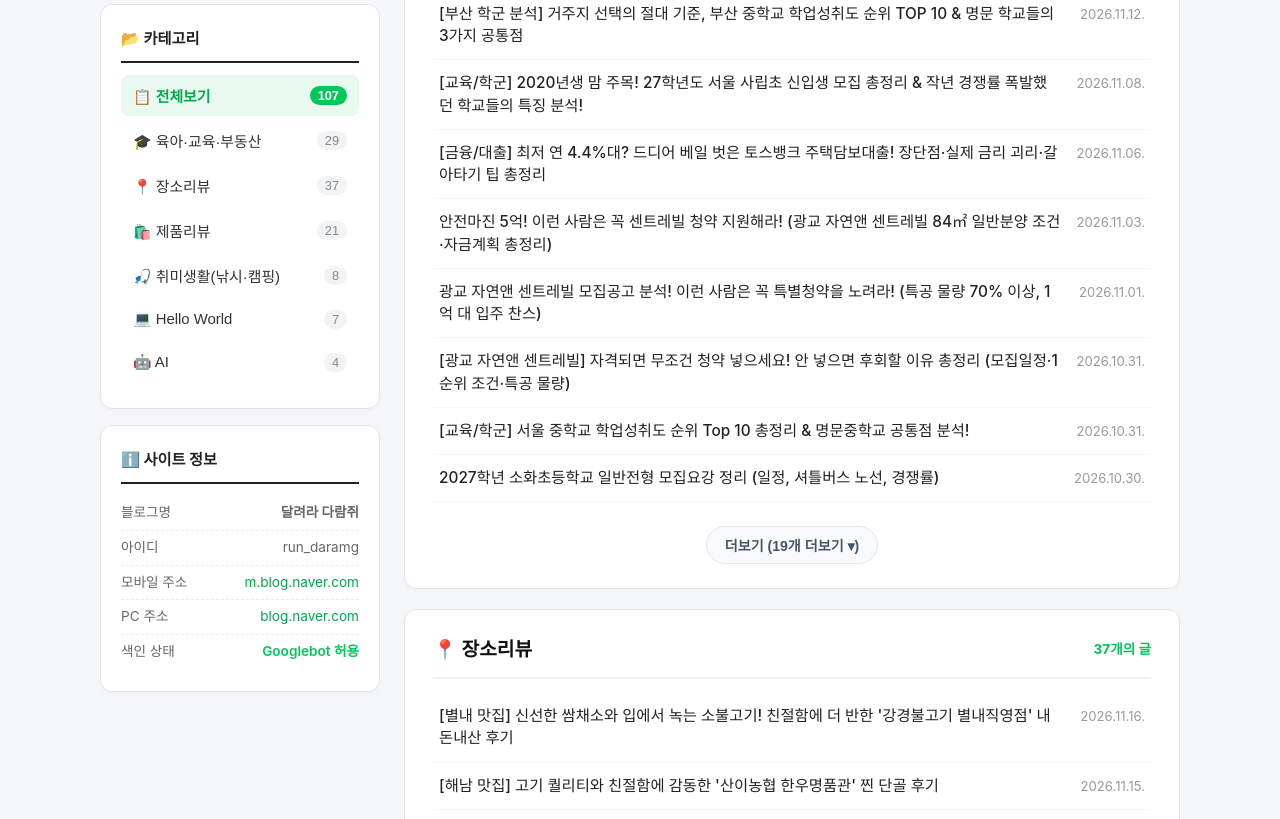
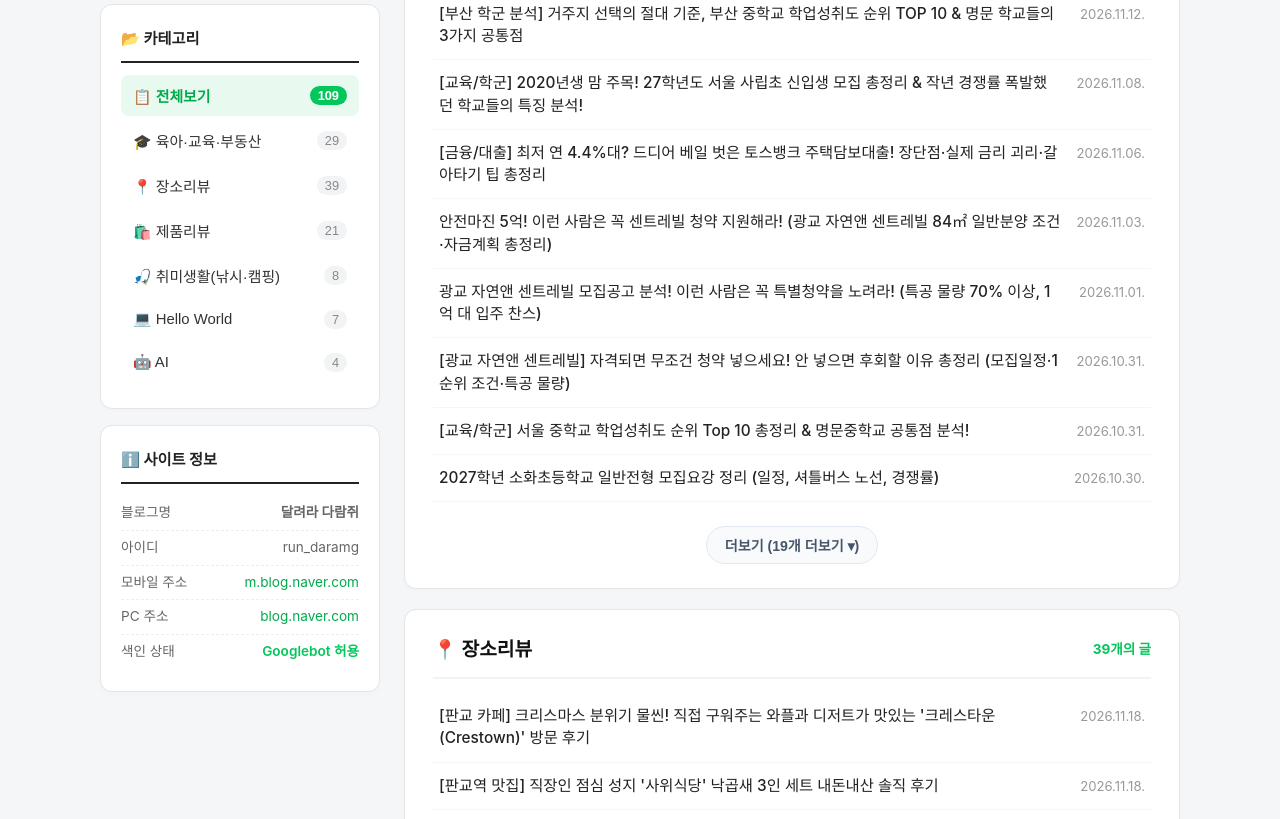
Before and after one commit to run-daramg/run-daramg.github.io, a plain HTML site: page index.html in a window 1280 px wide. Shown: the part 517-1336 px from the top of the page. Drawn offline with Linux system fonts and the light colour scheme.

Commit message:
Auto-update new Naver blog posts by category

```diff
--- a/index.html
+++ b/index.html
@@ -330,7 +330,7 @@
           <li>
             <button class="cat-btn active" onclick="filterCategory('all', this)">
               <span>📋 전체보기</span>
-              <span class="cat-count" id="count-all">106</span>
+              <span class="cat-count" id="count-all">108</span>
             </button>
           </li>
           <li>
@@ -342,7 +342,7 @@
           <li>
             <button class="cat-btn" onclick="filterCategory('장소리뷰', this)">
               <span>📍 장소리뷰</span>
-              <span class="cat-count">37</span>
+              <span class="cat-count">39</span>
             </button>
           </li>
           <li>
@@ -443,9 +443,11 @@
       <section class="category-section" data-category="장소리뷰">
         <div class="section-header">
           <h2>📍 장소리뷰</h2>
-          <span class="section-badge">37개의 글</span>
+          <span class="section-badge">39개의 글</span>
         </div>
         <ul class="post-list">
+          <li><a href="https://m.blog.naver.com/run_daramg/224481924909">[판교 카페] 크리스마스 분위기 물씬! 직접 구워주는 와플과 디저트가 맛있는 '크레스타운(Crestown)' 방문 후기</a><span class="date">2026.11.18.</span></li>
+          <li><a href="https://m.blog.naver.com/run_daramg/224481862749">[판교역 맛집] 직장인 점심 성지 '사위식당' 낙곱새 3인 세트 내돈내산 솔직 후기</a><span class="date">2026.11.18.</span></li>
           <li><a href="https://m.blog.naver.com/run_daramg/224477167947">[별내 맛집] 신선한 쌈채소와 입에서 녹는 소불고기! 친절함에 더 반한 '강경불고기 별내직영점' 내돈내산 후기</a><span class="date">2026.11.16.</span></li>
           <li><a href="https://m.blog.naver.com/run_daramg/224477134532">[해남 맛집] 고기 퀄리티와 친절함에 감동한 '산이농협 한우명품관' 찐 단골 후기</a><span class="date">2026.11.15.</span></li>
           <li><a href="https://m.blog.naver.com/run_daramg/224477153983">[판교 현백 팝업] 11월 3주 차 행사 다녀온 후기! 팀밸, 미담고로케 &amp; 제일떡집 피자설기 내돈내산 솔직 리뷰</a><span class="date">2026.11.14.</span></li>
```
